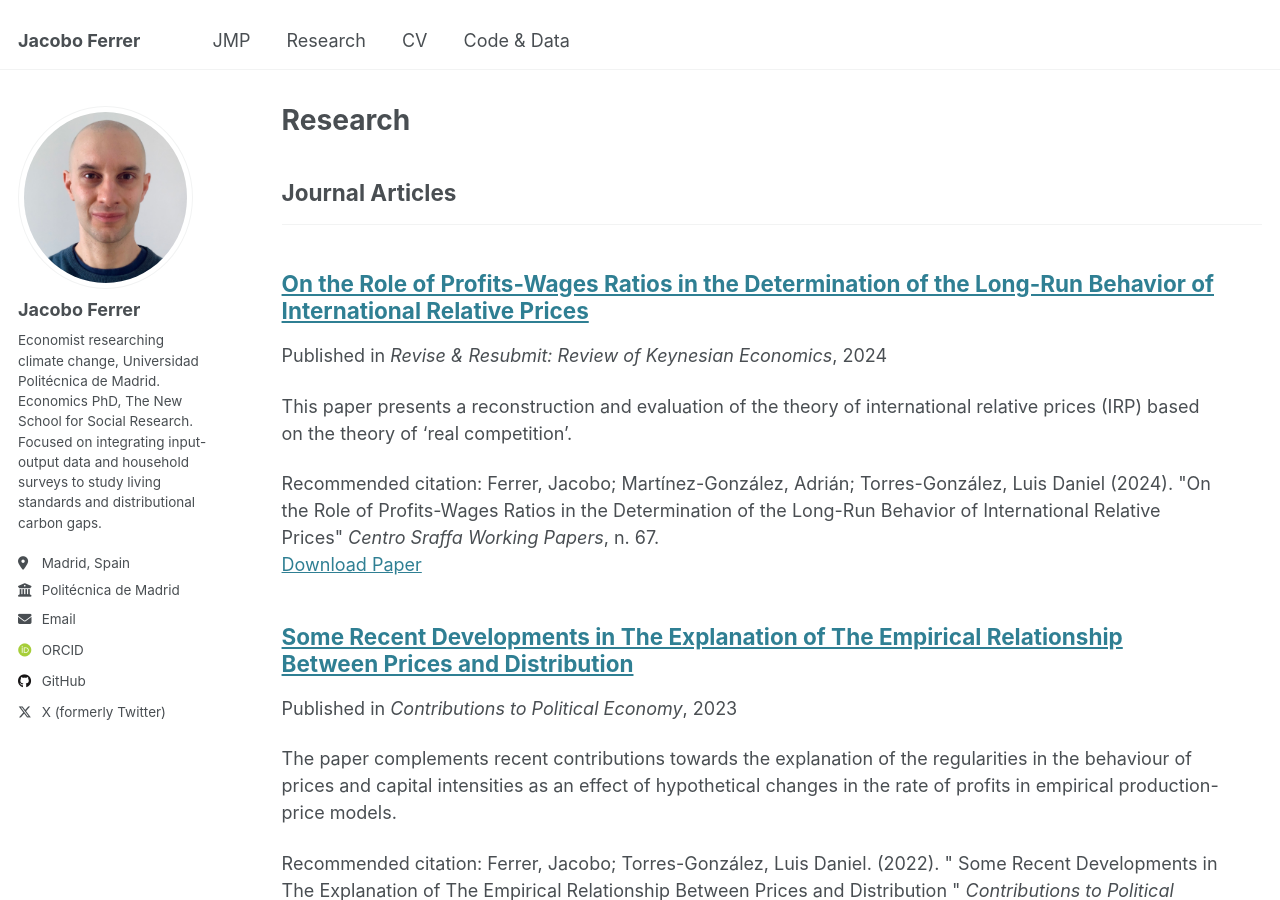
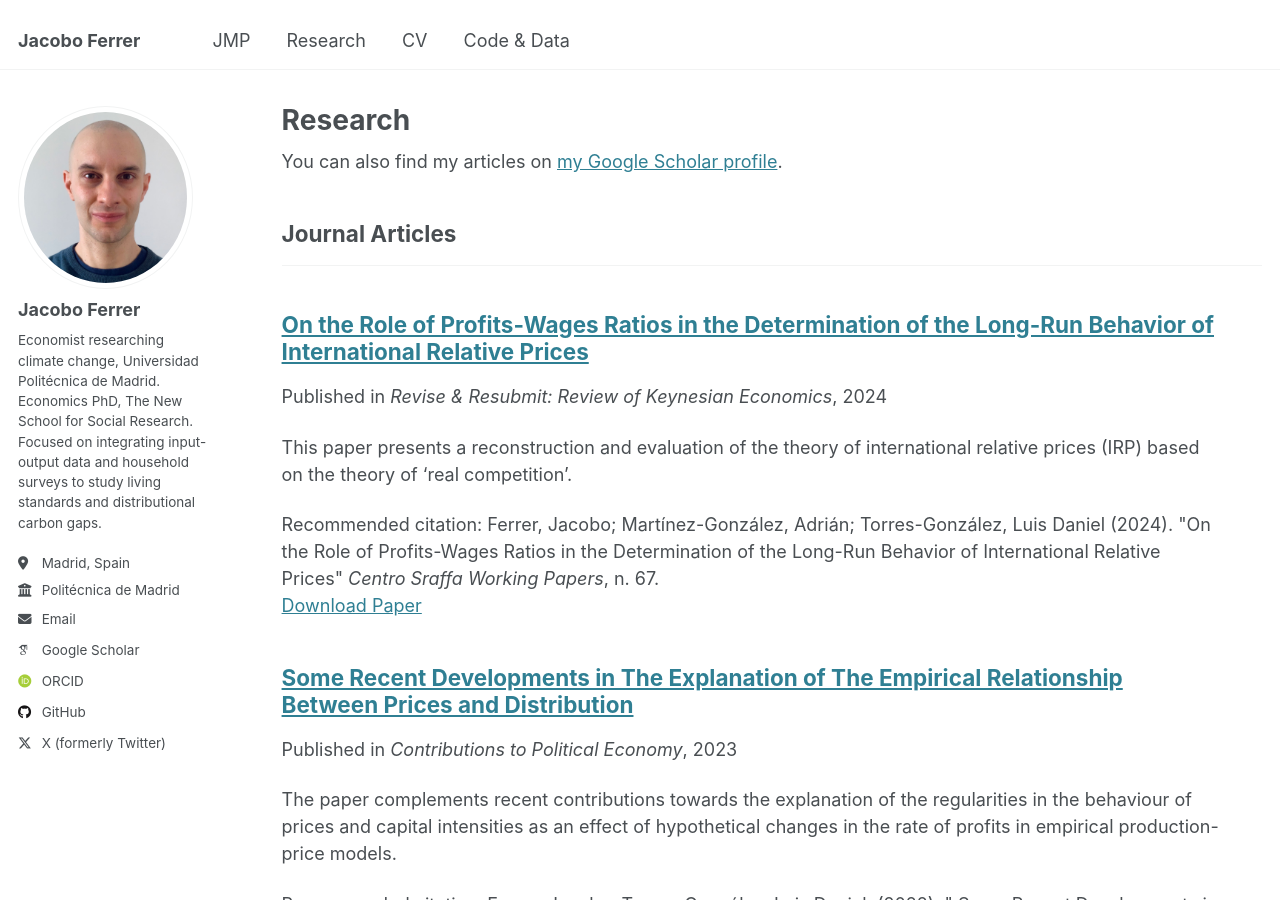
Before and after one commit to jacobo-ferrer/jacobo-ferrer.github.io, a Jekyll site: the page built from _pages/publications.html, in a window 1280 px wide and 900 px high. Built offline with Jekyll 4.4.1, drawn with Linux system fonts in a browser that asks for light colours; some web fonts are replaced; part of the change alters nothing that is shown.

Commit message:
Update _config.yml

```diff
--- a/_config.yml
+++ b/_config.yml
@@ -32,7 +32,7 @@ author:
 
   # Academic websites
   arxiv            : # URL - Update with the correct link to your profile
-  googlescholar    : #"https://scholar.google.com/citations?user=PS_CX0AAAAAJ"
+  googlescholar    : "https://scholar.google.com/citations?hl=en&user=hSKh0nAAAAAJ&view_op=list_works&gmla=AEk_c1sTOe9tLSG4-2OdywOqkOvv2IHm5sls1WIh7TUb5Hu0Aj1koT4Hp_mhT0s6XJkZZwAunejYaKrGcZkDbRYr"
   impactstory      : # URL
   orcid            : "https://orcid.org/0000-0002-7873-6275"
   semantic         : # URL
```
